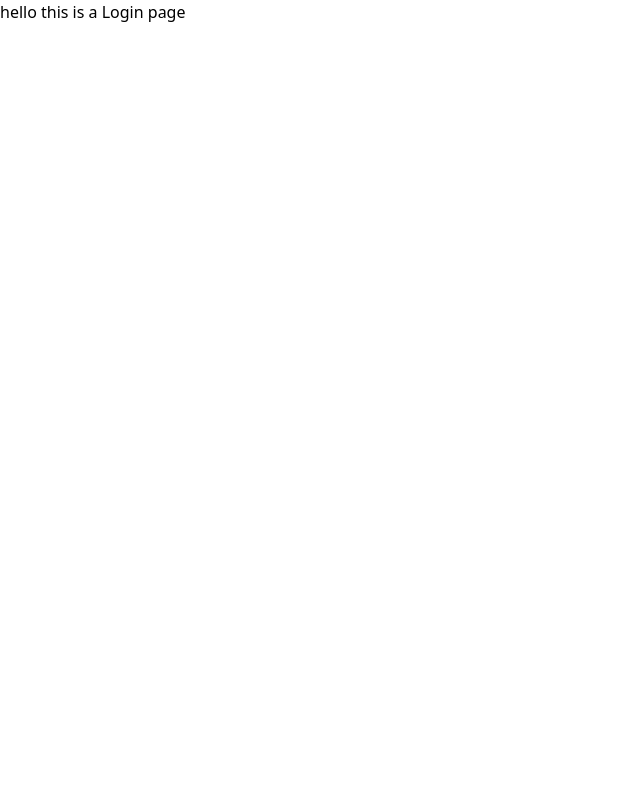
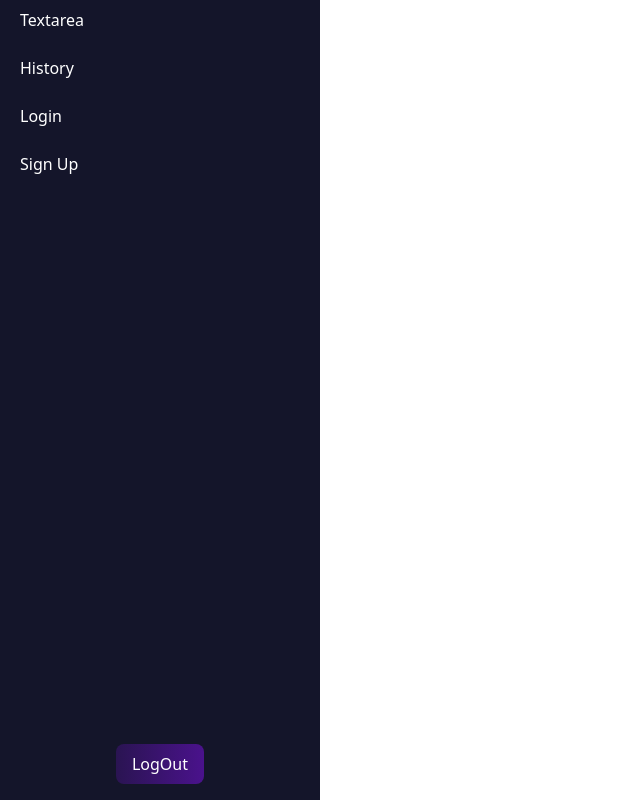
Before and after one commit to hustler78237/Notes, a React (Create React App) app: page /login in a window 1280 px wide. Shown: the whole page, without its empty margins (0-640 px from the left). Built offline with nearby package versions, Linux system fonts and the light colour scheme.

Commit message:
Add my changes to src

```diff
--- a/src/parentcopycomponents/Login.js
+++ b/src/parentcopycomponents/Login.js
@@ -1,7 +1,11 @@
-function Login (){
+import Navbar from "../components/Navbar";
+
+function Login() {
     return (
-        <div>
-            hello this is a Login page
+        <div className="flex flex-col h-dvh md:flex-row ">
+            <div className="md:basis-1/4  bg-[#14152a] ">
+                <Navbar />
+            </div>
         </div>
     );
 }
```
